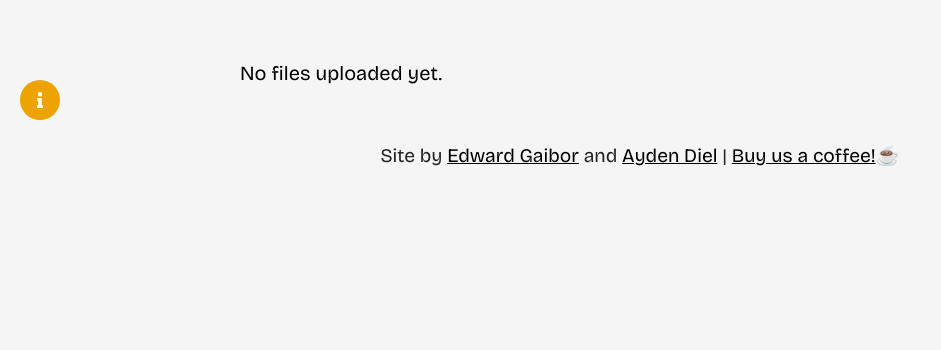
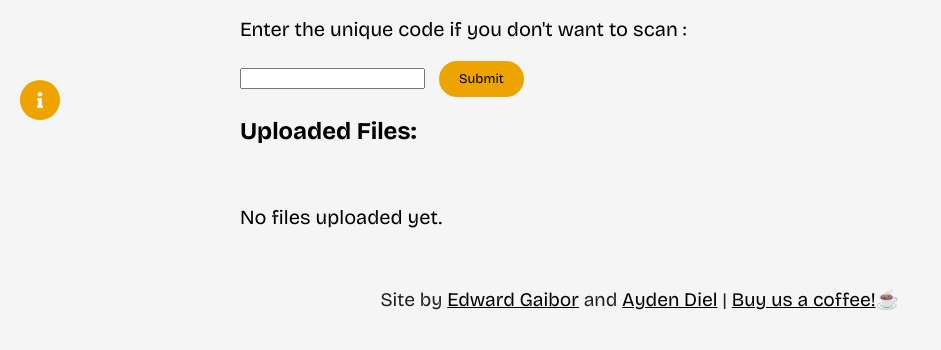
Before and after one commit to leiDnedyA/qr-image-drop, a Flask app: page / in a window 1280 px wide. Shown: the part 660-1010 px from the top of the page, without its empty margins (0-941 px from the left). Before the commit the page ends 826 px from the top, so only its background shows below. Run offline with Flask 3, Linux system fonts and the light colour scheme.

Commit message:
Changes regarding the unique code

```diff
--- a/app.py
+++ b/app.py
@@ -18,11 +18,15 @@ from Utils.handleHeic import convert_heic_to_png
 
 # Generate IDs for sessions
 import uuid
+from random import randint
 
 app = Flask(__name__)
 app.secret_key = 'very_secret_key'
 app.config['UPLOAD_FOLDER'] = 'static/images'
 app.config['MAX_CONTENT_LENGTH'] = 16 * 1000 * 1000
+
+# Dictionary to store user codes with IP addresses
+user_codes = {}
 
 def get_url_root(request):
     """
@@ -72,8 +76,14 @@ def index():
         # Set up session
         user_id = str(uuid.uuid4())
         sessions[user_id] = []
+        # Generate a random 3 or 4 digit unique code for the session
+        # Inside the index() function
+        unique_code = str(randint(100, 9999))
+        user_codes[user_id] = unique_code
     else:
         user_id = user_id_cookie
+        # Retrieve the unique code associated with the session ID
+        unique_code = user_codes.get(user_id)
 
     # Generate QR code
     qr = qrcode.QRCode(
@@ -82,7 +92,6 @@ def index():
         box_size=10,
         border=4,
     )
-
 
     # Update the URL root based on requests made to "/"
     url_root = get_url_root(request)
@@ -108,21 +117,24 @@ def index():
     uploaded_files_urls = sessions[user_id]
 
     # Return the qr str, list of urls, and qr code url (temp since we haven't deployed yet)
-    rendered_template = render_template('index.html', qr_code_data=img_str, uploaded_files_urls=uploaded_files_urls, qr_code_url=request_url, session=user_id)
+    rendered_template = render_template('index.html', qr_code_data=img_str, uploaded_files_urls=uploaded_files_urls,
+                                        qr_code_url=request_url, session=user_id, unique_code=unique_code)
     response = make_response(rendered_template)
     if not request.cookies.get('user_id') or request.cookies.get('user_id') != user_id:
         response.set_cookie('user_id', user_id)
     return response
 
 
-
 # This route is used to upload files to the server
 @app.route('/upload', methods=['GET', 'POST'])
 def upload_file():
     session_id = request.args.get('session_id', '')
-
-    if not session_id in sessions:
-        return make_response('<h1>Invalid session, press "Reset Session" button on the main page and try again</h1>')
+    # Check if session ID is provided
+    if session_id:
+        if session_id not in sessions:
+            return make_response('<h1>Invalid session ID</h1>', 400)
+    else:
+        return make_response('<h1>No session ID or unique code provided</h1>', 400)
 
     # Check if the session ID is valid
     if request.method == 'POST':
@@ -172,6 +184,24 @@ def get_session_links():
     return jsonify(sessions[session_id])
     return ":)"
 
+def get_session_id_from_code(unique_code):
+    for session_id, code in user_codes.items():
+        if code == unique_code:
+            return session_id
+    return None
+
+@app.route('/search_session', methods=['POST'])
+def search_session():
+    provided_code = request.form.get('code')
+
+    # Iterate through user_codes to find the session ID corresponding to the provided code
+    for session_id, code in user_codes.items():
+        if code == provided_code:
+            # If a match is found, redirect to the upload page for that session ID
+            return redirect(url_for('upload_file', session_id=session_id))
+
+        # If no match is found, return an error response
+        return render_template('index.html', error_message='Session not found for provided code')
 
 @app.route('/counter')
 def get_counter():
@@ -186,11 +216,17 @@ def get_counter():
 
 @app.route('/reset')
 def reset_session():
+    # Generate a new unique code
+    unique_code = str(randint(100, 9999))
+
     # This is hooked up with a button on the front end to reset the session (a.k.a clean images uploaded)
     # session.pop('user_id', None)  # Remove the current session ID
     # session.pop('uploaded_files_urls', None)  # Clear the list of uploaded files
     response = make_response(redirect(url_for('index')))
     response.set_cookie('user_id', '', expires=0)
+
+    # Add the unique code to the response cookies
+    response.set_cookie('unique_code', unique_code)
     return response
 
 if __name__ == '__main__':
--- a/templates/index.html
+++ b/templates/index.html
@@ -54,7 +54,16 @@
               >here.</a
             >
           </p>
+            <p>Use this code to connect to other devices: {{ unique_code }}</p>
         </section>
+        <form id="uniqueCodeForm" action="/search_session" method="POST">
+            <p>Enter the unique code if you don't want to scan : </p>
+            <input type="text" name="code" id="uniqueCodeInput" required>
+            <button type="submit">Submit</button>
+        </form>
+      <!-- Add a placeholder div for the error message -->
+        <!-- Add a placeholder div for the error message -->
+        <div id="errorMessage" style="color: red; display: none;"></div>
         <section class="uploaded-files">
           <h2>Uploaded Files:</h2>
           {% if uploaded_files_urls %}
@@ -257,6 +266,8 @@
 
       // Call the updateCounter function when the page loads
       window.addEventListener('load', updateCounter);
+
+
     </script>
   </body>
 </html>
```
